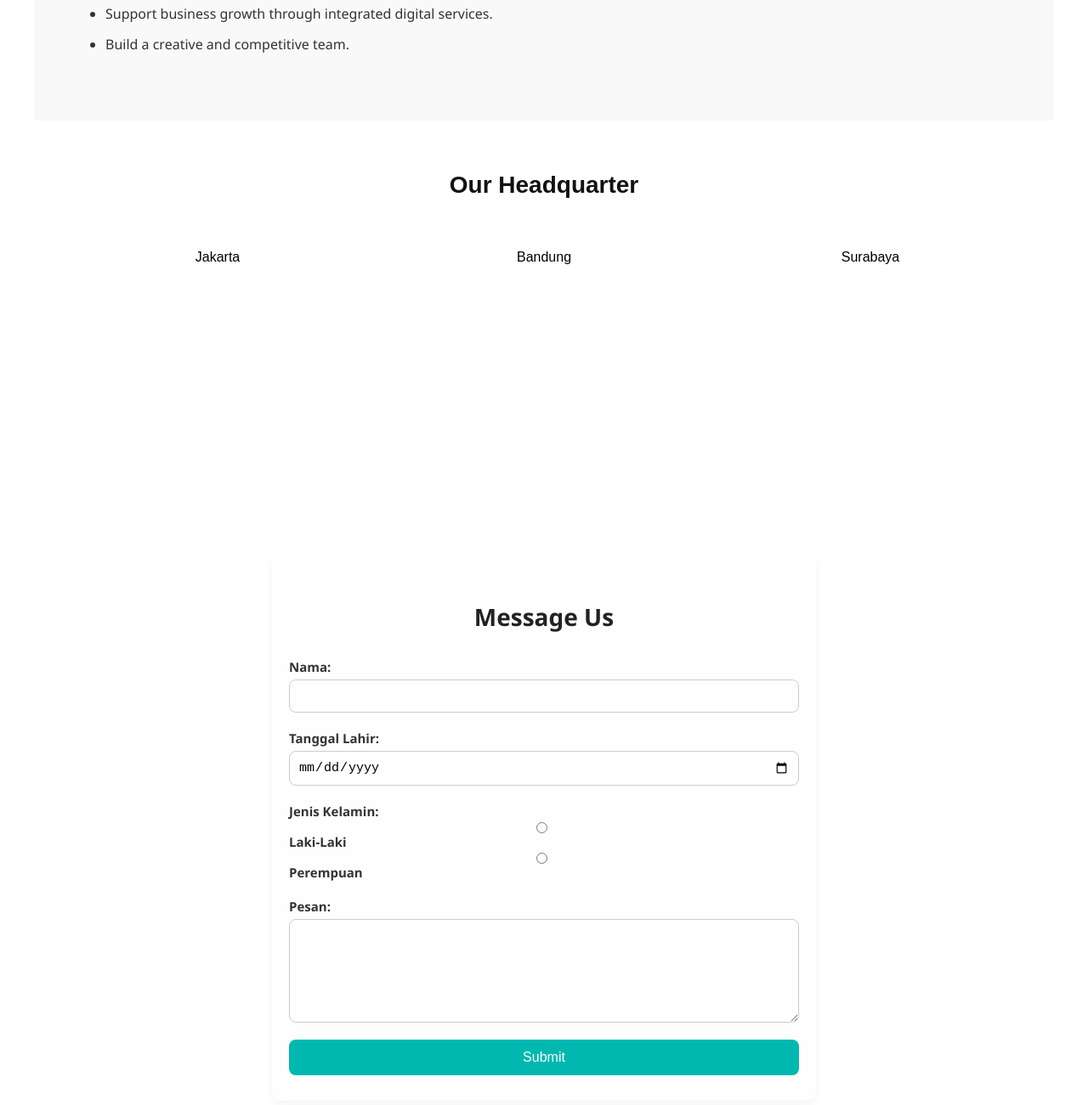
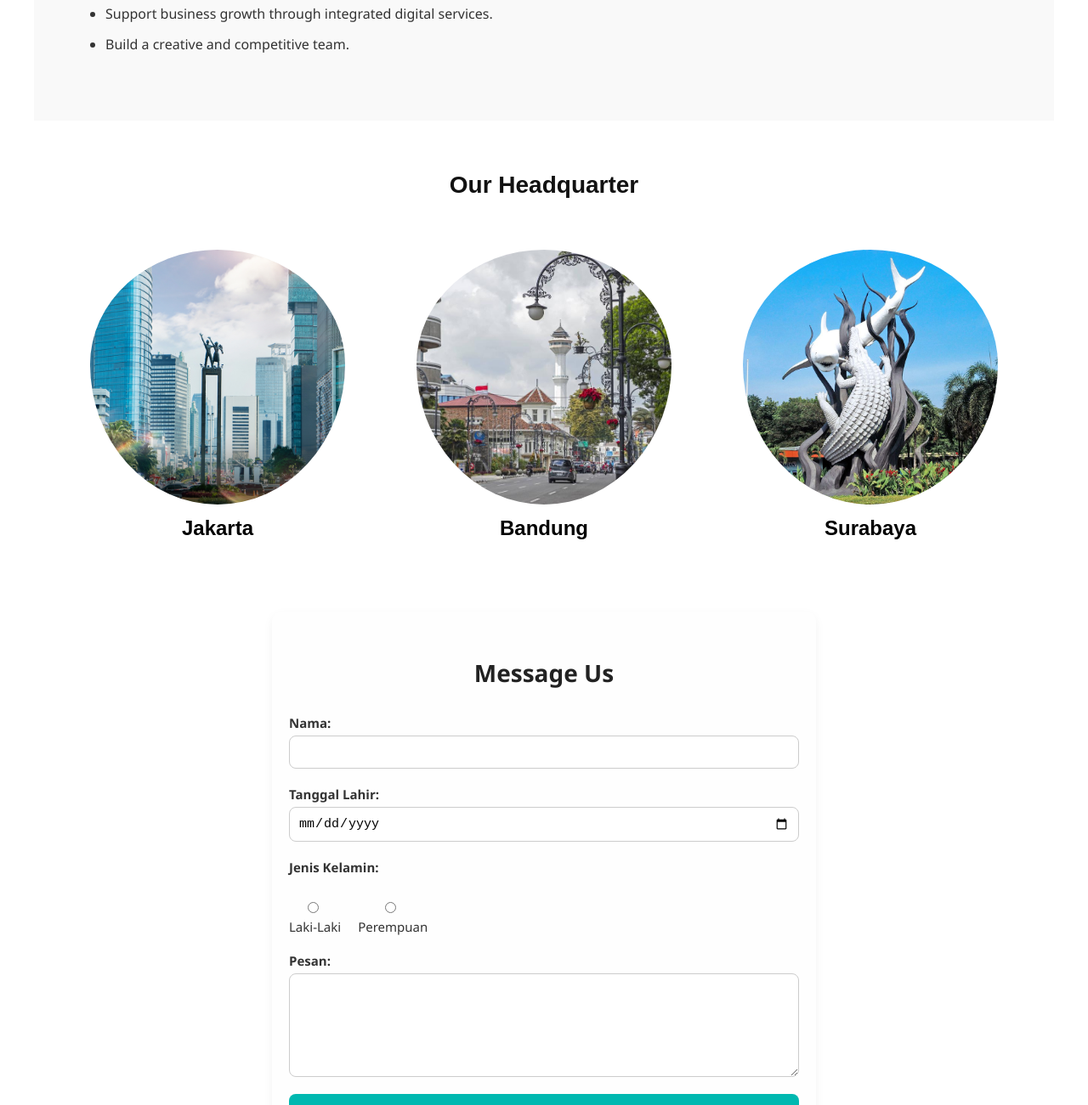
Before and after one commit to Revou-Coding-Camp/codingcamp-14-jul-25-ardianx0, a plain HTML site: page index.html in a window 1280 px wide. Shown: the part 1546-2847 px from the top of the page at 85% size. Drawn offline with Linux system fonts and the light colour scheme.

Commit message:
feat: enhance contact form and location section layout

```diff
--- a/index.html
+++ b/index.html
@@ -14,7 +14,7 @@
         <a href="index.html">Home</a>
         <a href="profile.html">Our Profile</a>
         <a href="portfolio.html">Portfolio</a>
-        <a href="massage-us.html">Message Us</a>
+        <a href="#message-us">Message Us</a>
       </nav>
     </div>
   </header>
@@ -55,14 +55,23 @@
     <section class="headquarters">
       <h2>Our Headquarter</h2>
       <div class="locations">
-        <div class="circle">Jakarta</div>
-        <div class="circle">Bandung</div>
-        <div class="circle">Surabaya</div>
+        <div class="location-item">
+          <img src="assets/jakarta.jpg" alt="Kota Jakarta" class="circle" />
+          <p>Jakarta</p>
+        </div>
+        <div class="location-item">
+          <img src="assets/bandung.jpg" alt="Kota Bandung" class="circle" />
+          <p>Bandung</p>
+        </div>
+        <div class="location-item">
+          <img src="assets/surabaya.jpg" alt="Kota Surabaya" class="circle" />
+          <p>Surabaya</p>
+        </div>
       </div>
     </section>
 
     <section id="contact" class="contact">
-      <h2>Message Us</h2>
+      <h2 id="message-us">Message Us</h2>
       <form id="contactForm">
         <label>Nama:
           <input type="text" id="name" required />
@@ -70,10 +79,17 @@
         <label>Tanggal Lahir:
           <input type="date" id="birthdate" required />
         </label>
-        <label>Jenis Kelamin:
-          <input type="radio" name="gender" value="Laki-Laki" required /> Laki-Laki
-          <input type="radio" name="gender" value="Perempuan" /> Perempuan
-        </label>
+        <label>Jenis Kelamin:</label>
+          <div class="gender-group">
+            <label class="gender-option">
+              <input type="radio" name="gender" value="Laki-Laki" required />
+              Laki-Laki
+            </label>
+            <label class="gender-option">
+              <input type="radio" name="gender" value="Perempuan" />
+              Perempuan
+            </label>
+          </div>
         <label>Pesan:
           <textarea id="message" required></textarea>
         </label>
```
